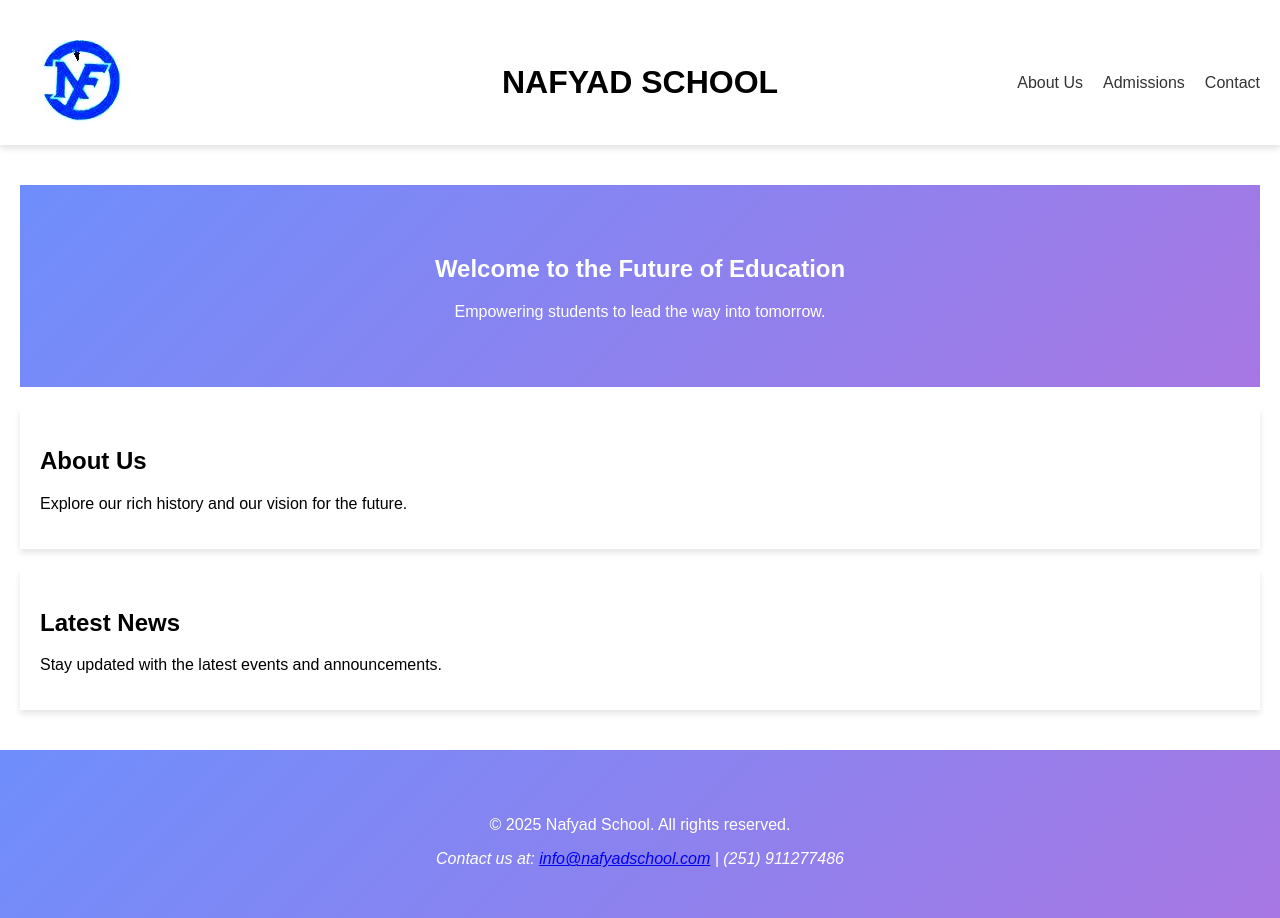
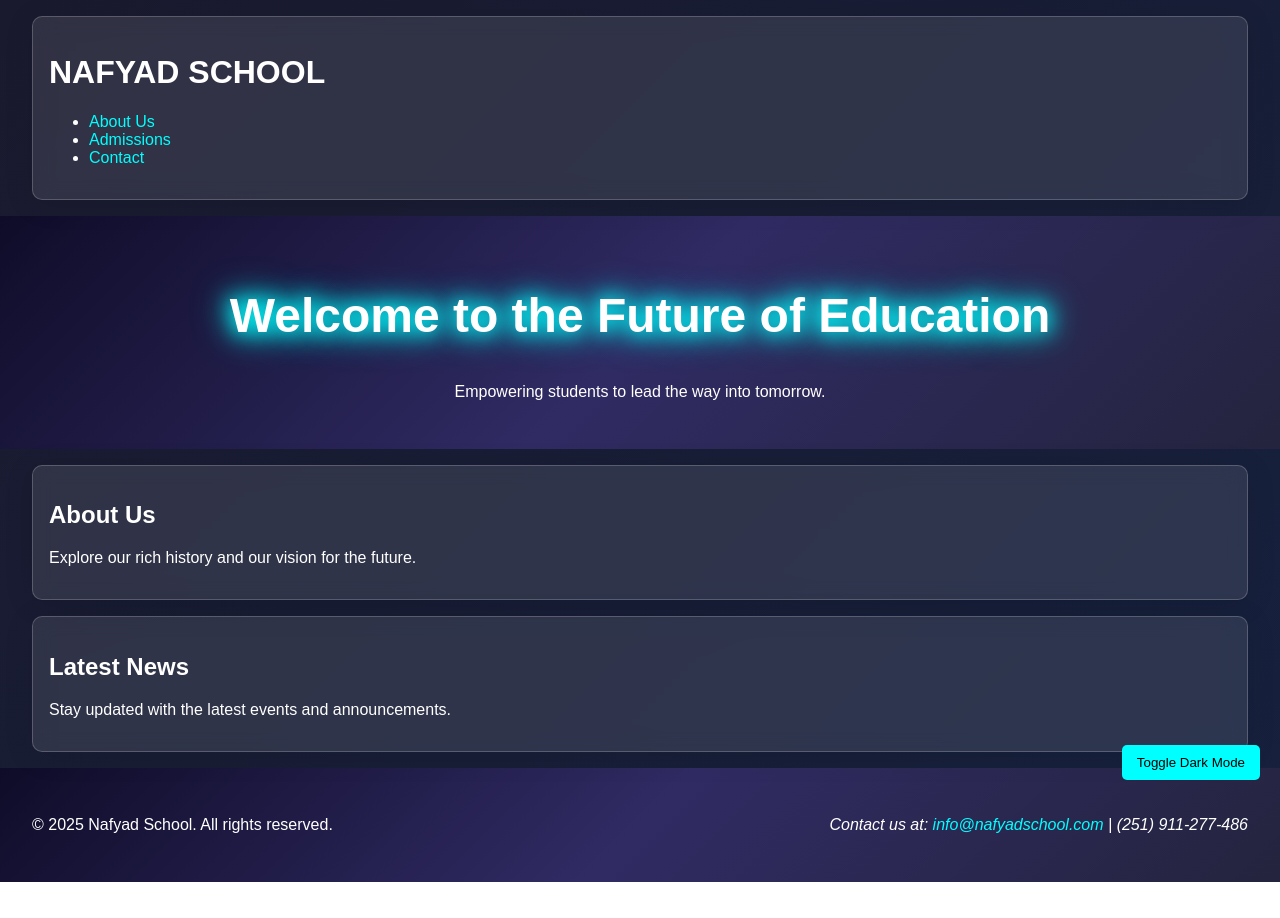
Before and after one commit to nafyadschools/Nafyad, a plain HTML site: page index.html in a window 1280 px wide. After the commit the page ends 882 px from the top, so only its background shows below. Drawn offline with Linux system fonts and the light colour scheme.

Commit message:
Add files via upload

```diff
--- a/index.html
+++ b/index.html
@@ -11,7 +11,7 @@
   <header class="glass-effect">
     <div class="header-container">
       <div class="logo">
-        <img src="logo.jpg" alt="Nafyad School Logo" class="round-image">
+
       </div>
       <h1 class="center-text">NAFYAD SCHOOL</h1>
       <nav>
@@ -44,7 +44,7 @@
   <footer class="gradient-bg">
     <p>&copy; 2025 Nafyad School. All rights reserved.</p>
     <address>
-      Contact us at: <a href="mailto:info@nafyadschool.com">info@nafyadschool.com</a> | (251) 911277486
+      Contact us at: <a href="mailto:info@nafyadschool.com">info@nafyadschool.com</a> | (251) 911-277-486
     </address>
   </footer>
 </body>
--- a/script.js
+++ b/script.js
@@ -1,66 +1,31 @@
-document.addEventListener('DOMContentLoaded', function() {
-  const header = document.querySelector('header');
-  const scrollToTopBtn = document.getElementById('scrollToTopBtn');
+document.addEventListener('DOMContentLoaded', () => {
+    console.log('Futuristic school website ready!');
+    // Example: Add a dark mode toggle
+    const toggle = document.createElement('button');
+    toggle.textContent = 'Toggle Dark Mode';
+    toggle.style.cssText = `
+      position: fixed;
+      bottom: 20px;
+      right: 20px;
+      padding: 10px 15px;
+      background: #0ff;
+      border: none;
+      border-radius: 5px;
+      cursor: pointer;
+    `;
+    document.body.appendChild(toggle);
 
-  // Smooth scrolling for navigation links
-  document.querySelectorAll('nav ul li a').forEach(anchor => {
-    anchor.addEventListener('click', function(e) {
-      e.preventDefault();
-      document.querySelector(this.getAttribute('href')).scrollIntoView({
-        behavior: 'smooth'
-      });
+    toggle.addEventListener('click', () => {
+      document.body.classList.toggle('dark-mode');
     });
+
+    // Add dark mode styling
+    const style = document.createElement('style');
+    style.textContent = `
+      .dark-mode {
+        background: #000;
+        color: #0ff;
+      }
+    `;
+    document.head.appendChild(style);
   });
-
-  // Change header style on scroll
-  window.addEventListener('scroll', function() {
-    if (window.scrollY > 50) {
-      header.classList.add('scrolled');
-      scrollToTopBtn.style.display = 'block';
-    } else {
-      header.classList.remove('scrolled');
-      scrollToTopBtn.style.display = 'none';
-    }
-  });
-
-  // Scroll to top button functionality
-  scrollToTopBtn.addEventListener('click', function() {
-    window.scrollTo({
-      top: 0,
-      behavior: 'smooth'
-    });
-  });
-});
-document.addEventListener('DOMContentLoaded', function() {
-  const header = document.querySelector('header');
-  const scrollToTopBtn = document.getElementById('scrollToTopBtn');
-
-  // Smooth scrolling for navigation links
-  document.querySelectorAll('nav ul li a').forEach(anchor => {
-    anchor.addEventListener('click', function(e) {
-      e.preventDefault();
-      document.querySelector(this.getAttribute('href')).scrollIntoView({
-        behavior: 'smooth'
-      });
-    });
-  });
-
-  // Change header style on scroll
-  window.addEventListener('scroll', function() {
-    if (window.scrollY > 50) {
-      header.classList.add('scrolled');
-      scrollToTopBtn.style.display = 'block';
-    } else {
-      header.classList.remove('scrolled');
-      scrollToTopBtn.style.display = 'none';
-    }
-  });
-
-  // Scroll to top button functionality
-  scrollToTopBtn.addEventListener('click', function() {
-    window.scrollTo({
-      top: 0,
-      behavior: 'smooth'
-    });
-  });
-});
--- a/style.css
+++ b/style.css
@@ -1,85 +1,81 @@
+/* General Styles */
 body {
-  font-family: Arial, sans-serif;
+    font-family: 'Poppins', sans-serif;
     margin: 0;
     padding: 0;
+    background: linear-gradient(135deg, #1a1a2e, #16213e);
+    color: #fff;
+    overflow-x: hidden;
+  }
+  .round-image {
+    width: 90px; /* Set desired width */
+    height: 97px; /* Set desired height */
+    border-radius: 50%;
+    object-fit: cover; /* Ensures the image fits within the circle */
 }
 
-/* Header styles */
-header {
-  background: rgba(255, 255, 255, 0.8);
-  box-shadow: 0 4px 6px rgba(0, 0, 0, 0.1);
-  padding: 20px;
-}
-
-.header-container {
-  display: flex;
-  justify-content: space-between;
-  align-items: center;
-  position: relative;
-}
-
-.logo {
-  display: flex;
-  align-items: center;
-  width: 50px;
-}
-
-.round-image {
-  border-radius: 50%;
-  margin-right: 10px;
-}
-
-.center-text {
-  position: absolute;
-  left: 50%;
-  transform: translateX(-50%);
+  .glass-effect .logo h1{
         text-align: center;
 }
 
-nav ul {
-  list-style: none;
-  margin: 0;
-  padding: 0;
+  header, footer {
     display: flex;
+    align-items: center;
+    justify-content: space-between;
+    padding: 1rem 2rem;
   }
 
-nav ul li {
-  margin-left: 20px;
+  a {
+    color: #0ff;
+    text-decoration: none;
+    transition: color 0.3s ease;
   }
 
-nav ul li a {
-  text-decoration: none;
-  color: #333;
+  a:hover {
+    color: #fff;
   }
 
-/* Main content styles */
-main {
-  padding: 20px;
+  /* Futuristic Glass Effect */
+  .glass-effect {
+    background: rgba(255, 255, 255, 0.1);
+    border-radius: 10px;
+    box-shadow: 0 4px 30px rgba(0, 0, 0, 0.1);
+    backdrop-filter: blur(10px);
+    border: 1px solid rgba(255, 255, 255, 0.2);
+    padding: 1rem;
+    margin: 1rem 2rem;
   }
 
+  /* Gradient Background */
   .gradient-bg {
-  background: linear-gradient(135deg, #6e8efb, #a777e3);
-  color: white;
-  padding: 50px 20px;
+    background: linear-gradient(135deg, #0f0c29, #302b63, #24243e);
+    padding: 2rem;
     text-align: center;
-  /* border-radius: ; */
   }
 
-.glass-effect {
-  background: rgba(255, 255, 255, 0.8);
-  box-shadow: 0 4px 6px rgba(0, 0, 0, 0.1);
-  padding: 20px;
-  margin: 20px 0;
+  /* Hero Section */
+  #hero h2 {
+    font-size: 3rem;
+    animation: glow 2s infinite alternate;
   }
 
-/* Footer styles */
-footer {
-  background: linear-gradient(135deg, #6e8efb, #a777e3);
-  color: white;
-  text-align: center;
-  padding: 20px;
+  @keyframes glow {
+    from {
+      text-shadow: 0 0 10px #0ff, 0 0 20px #0ff, 0 0 30px #0ff;
+    }
+    to {
+      text-shadow: 0 0 20px #0ff, 0 0 30px #0ff, 0 0 40px #0ff;
+    }
   }
 
-address {
-  margin: 0;
+  /* Responsive Design */
+  @media (max-width: 768px) {
+    header, footer {
+      flex-direction: column;
+      text-align: center;
     }
+
+    #hero h2 {
+      font-size: 2rem;
+    }
+  }
```
Lines whose indentation alone changed are shown as unchanged.
